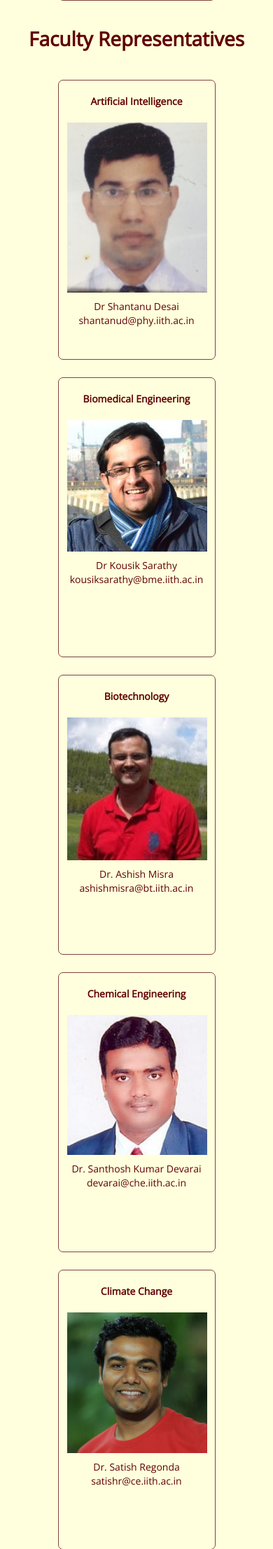
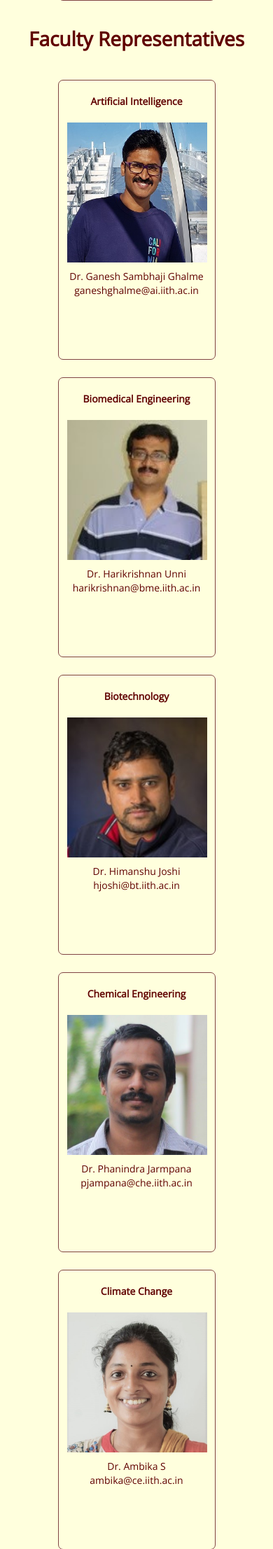
Before and after one commit to K-Vivek-Kumar/sunshine_web_2023, a PHP site: page /team.php in a window 390 px wide. Shown: the part 1877-4090 px from the top of the page at 70% size. Run offline with PHP 8.4, Linux system fonts and the light colour scheme; some libraries are stand-ins or nearby versions.

Commit message:
updated faculty representatives

```diff
--- a/team.php
+++ b/team.php
@@ -110,11 +110,11 @@ include_once('header.php');
 							Artificial Intelligence
 						</div>
 						<div class="faculty-image">
-							<img src="./images/faculty/faculty19/ai19.jpeg" />
+							<img src="./images/faculty_rep/Ganesh-Ghalme.jpg" />
 						</div>
 						<div class="details">
-							Dr Shantanu Desai<br>
-							shantanud@phy.iith.ac.in<br>
+							Dr. Ganesh Sambhaji Ghalme<br>
+							ganeshghalme@ai.iith.ac.in<br>
 						</div>
 					</div>
 				</div>
@@ -124,12 +124,12 @@ include_once('header.php');
 							Biomedical Engineering
 						</div>
 						<div class="faculty-image">
-							<img src="./images/faculty/faculty19/bme19.jpg" />
+							<img src="./images/faculty_rep/Harikrishnan_Narayanan_Unni.jpg" />
 						</div>
 						<div class="details">
-							Dr Kousik Sarathy
+							Dr. Harikrishnan Unni
 							<br>
-							kousiksarathy@bme.iith.ac.in
+							harikrishnan@bme.iith.ac.in
 							<br>
 						</div>
 					</div>
@@ -140,12 +140,12 @@ include_once('header.php');
 							Biotechnology
 						</div>
 						<div class="faculty-image">
-							<img src="./images/faculty/faculty19/biotech19.jpg" />
+							<img src="./images/faculty_rep/himanshu-joshi.jpg" />
 						</div>
 						<div class="details">
-							Dr. Ashish Misra
+							Dr. Himanshu Joshi
 							<br>
-							ashishmisra@bt.iith.ac.in
+							hjoshi@bt.iith.ac.in
 							<br>
 						</div>
 					</div>
@@ -156,12 +156,12 @@ include_once('header.php');
 							Chemical Engineering
 						</div>
 						<div class="faculty-image">
-							<img src="images/faculty/WhatsApp Image 2022-09-08 at 10.39.10 AM.jpeg" />
+							<img src="images/faculty_rep/jphanindra.jpg" />
 						</div>
 						<div class="details">
-							Dr. Santhosh Kumar Devarai
+							Dr. Phanindra Jarmpana
 							<br>
-							devarai@che.iith.ac.in
+							pjampana@che.iith.ac.in
 							<br>
 						</div>
 					</div>
@@ -175,11 +175,11 @@ include_once('header.php');
 							Climate Change
 						</div>
 						<div class="faculty-image">
-							<img src="./images/faculty/satish_regonda.jpg" />
+							<img src="./images/faculty_rep/Ambika_S.jpg" />
 						</div>
 						<div class="details">
-							Dr. Satish Regonda<br>
-							satishr@ce.iith.ac.in<br>
+							Dr. Ambika S<br>
+							ambika@ce.iith.ac.in<br>
 						</div>
 					</div>
 				</div>
@@ -204,12 +204,12 @@ include_once('header.php');
 							Civil Engineering
 						</div>
 						<div class="faculty-image">
-							<img src="./images/faculty/faculty19/ce19.jpg" />
+							<img src="./images/faculty_rep/meenakshi_.jpg" />
 						</div>
 						<div class="details">
-							Dr. Digvijay Pawer
+							Dr. Meenakshi
 							<br>
-							dspawar@ce.iith.ac.in
+							meenakshi@ce.iith.ac.in
 							<br>
 						</div>
 					</div>
@@ -220,12 +220,12 @@ include_once('header.php');
 							Computer Science and Engineering
 						</div>
 						<div class="faculty-image">
-							<img src="images/faculty/Rogers-Mathew - Rogers Mathew.jpeg" />
+							<img src="images/faculty_rep/Shirshendu_Das.jpg" />
 						</div>
 						<div class="details">
-							Dr Rogers Mathew
+							Dr. Shirshendu Das
 							<br>
-							rogers@cse.iith.ac.in
+							shirshendu@cse.iith.ac.in
 							<br>
 						</div>
 					</div>
@@ -238,12 +238,12 @@ include_once('header.php');
 							Design
 						</div>
 						<div class="faculty-image">
-							<img src="./images/faculty/faculty19/des19-comp.jpg" />
+							<img src="./images/faculty_rep/shahid.png" />
 						</div>
 						<div class="details">
-							Dr. Neel. K.
+							Dr. Mohammad Shahid
 							<br>
-							neel@des.iith.ac.in
+							mohammad.shahid@des.iith.ac.in
 							<br>
 						</div>
 					</div>
@@ -254,11 +254,11 @@ include_once('header.php');
 							Electrical Engineering
 						</div>
 						<div class="faculty-image">
-							<img src="images/faculty/IMG_0108 - K Nayak.jpeg" />
+							<img src="images/faculty_rep/Shubhadeep-Bhattacharjee.jpg" />
 						</div>
 						<div class="details">
-							Dr. Kaushik Nayak<br>
-							knayak@iith.ac.in<br>
+						Dr. Shubhadeep Bhattacharjee<br>
+						shubhadeep@ee.iith.ac.in<br>
 						</div>
 					</div>
 				</div>
@@ -268,12 +268,12 @@ include_once('header.php');
 							Engineering Science
 						</div>
 						<div class="faculty-image">
-							<img src="./images/faculty/faculty19/ce19.jpg" />
+							<img src="./images/faculty_rep/Neeraj_Kumar.png" />
 						</div>
 						<div class="details">
-							Dr. Digvijay Pawer
+						Dr. Neeraj Kumar
 							<br>
-							dspawar@ce.iith.ac.in
+							neeraj.kumar@la.iith.ac.in
 							<br>
 						</div>
 					</div>
@@ -281,16 +281,17 @@ include_once('header.php');
 				<div class="col-md-3 col-sm-12">
 					<div class="faculty-rep">
 						<div class="faculty-dept">
-							Entrepreneurship and Management
+						Heritage Science & Technology
 						</div>
 						<div class="faculty-image">
-							<img src="./images/faculty/MPGanesh.jpg" />
+							<img src="./images/faculty_rep/Kausik_Sarathy_Sridharan.jpg" />
 						</div>
 						<div class="details">
-							Dr. MP Ganesh
+						Dr. Kousik Sarathy
 							<br>
-							mpganesh@la.iith.ac.in
+							kousiksarathy@bme.iith.ac.in
 							<br>
+						</div>
 					</div>
 				</div>
 				</div>
@@ -298,15 +299,15 @@ include_once('header.php');
 				<div class="col-md-3 col-sm-12">
 					<div class="faculty-rep">
 						<div class="faculty-dept">
-								Liberal Arts
+							Entrepreneurship and Management
 						</div>
 						<div class="faculty-image">
-								<img src="images/faculty/IMG_20220905_173924 - Shuhita Bhattacharjee.jpeg" />
+							<img src="./images/faculty_rep/Rajesh_Ittamalla.jpg" />
 						</div>
 						<div class="details">
-								Dr. Shuhita Bhattacharjee
+						Dr. Rajesh Ittamalla
 							<br>
-								shuhita@la.iith.ac.in
+							rajeshittamalla@em.iith.ac.in
 							<br>
 						</div>
 					</div>
@@ -317,12 +318,12 @@ include_once('header.php');
 								Liberal Arts
 							</div>
 							<div class="faculty-image">
-								<img src="images/faculty/2012-12-12 20.49.38 - Mahati Chittem.jpg" />
+							<img src="./images/faculty_rep/Neeraj_Kumar.png" />
 								</div>
 							<div class="details">
-								Dr. Mahati Chittem
+							Dr. Neeraj Kumar
 								<br>
-								mahati@la.iith.ac.in
+								neeraj.kumar@la.iith.ac.in
 								<br>
 							</div>
 						</div>
@@ -333,12 +334,12 @@ include_once('header.php');
 								Mechanical and Aerospace Engineering
 							</div>
 							<div class="faculty-image">
-								<img src="./images/faculty/badari11.jpg" />
+								<img src="./images/faculty_rep/palathingal.png" />
 							</div>
 							<div class="details">
-								Dr .Karri Badarinath
+							Dr. Safvan Palathingal
 								<br>
-								badarinath@mae.iith.ac.in
+								safvan@mae.iith.ac.in
 								<br>
 							</div>
 						</div>
@@ -349,51 +350,67 @@ include_once('header.php');
 								Materials Science and Metallurgical Engineering
 							</div>
 							<div class="faculty-image">
-								<img src="./images/faculty/suresh-g.png" />
+								<img src="./images/faculty_rep/SURESH_PERUMAL.jpg" />
 							</div>
 							<div class="details">
-								Dr. Suresh Kumar Garlapati
+							Dr. Suresh Perumal
 								<br>
-								gsuresh@msme.iith.ac.in
+								suresh@msme.iith.ac.in
 								<br>
 							</div>
 						</div>
 					</div>
+				</div>
 					<div class="row faculty-row">
-						<div class="col-md-3 col-sm-12"></div>
-						<div class="col-md-3 col-sm-12">
+						<div class="col-md-4 col-sm-12">
 							<div class="faculty-rep">
 								<div class="faculty-dept">
 									Mathematics
 								</div>
 								<div class="faculty-image">
-									<img src="./images/faculty/sukunew.jpg" />
+									<img src="./images/faculty_rep/Pradipto_Banerjee.jpg" />
 								</div>
 								<div class="details">
-									Dr. D. Sukumar
+									Dr. Pradipto Banerjee
 									<br>
-									suku@math.iith.ac.in
+									pradipto@math.iith.ac.in
 									<br>
 								</div>
 							</div>
 						</div>
-						<div class="col-md-3 col-sm-12">
+						<div class="col-md-4 col-sm-12">
 							<div class="faculty-rep">
 								<div class="faculty-dept">
 									Physics
 								</div>
 								<div class="faculty-image">
-									<img src="images/faculty/pic_independence_day_2022 - Arabinda Haldar.jpeg" />
+									<img src="images/faculty_rep/saurabh-s.jpg" />
 								</div>
 								<div class="details">
-									Dr. Arabinda Haldar
+									Dr. Saurabh Sandilya
 									<br>
-									arabinda@phy.iith.ac.in
+									saurabh@phy.iith.ac.in
 									<br>
 								</div>
 							</div>
 						</div>
-						<div class="col-md-3 col-sm-12"></div>
+						<div class="col-md-4 col-sm-12">
+							<div class="faculty-rep">
+								<div class="faculty-dept">
+								Center for Interdisciplinary Programs (CIP)
+								</div>
+								<div class="faculty-image">
+									<img src="images/faculty_rep/Renu_John.jpg" />
+								</div>
+								<div class="details">
+								Dr. Renu John
+									<br>
+									renujohn@bme.iith.ac.in
+									<br>
+								</div>
+							</div>
+						</div>
+
 					</div>
 					<div class="row faculty-row">
 						<div class="col-md-12 col-sm-12">
```
Also changed, not shown: images/faculty_rep/Ambika_S.jpg (added), images/faculty_rep/Ganesh-Ghalme.jpg (added), images/faculty_rep/Harikrishnan_Narayanan_Unni.jpg (added), images/faculty_rep/Kausik_Sarathy_Sridharan.jpg (added), images/faculty_rep/Neeraj_Kumar.png (added), images/faculty_rep/Pradipto_Banerjee.jpg (added), images/faculty_rep/Rajesh_Ittamalla.jpg (added), images/faculty_rep/Renu_John.jpg (added), images/faculty_rep/SURESH_PERUMAL.jpg (added), images/faculty_rep/Shirshendu_Das.jpg (added), images/faculty_rep/Shubhadeep-Bhattacharjee.jpg (added), images/faculty_rep/himanshu-joshi.jpg (added), images/faculty_rep/jphanindra.jpg (added), images/faculty_rep/meenakshi_.jpg (added), 3 more files, 2 other files. Lines whose indentation alone changed are shown as unchanged.
